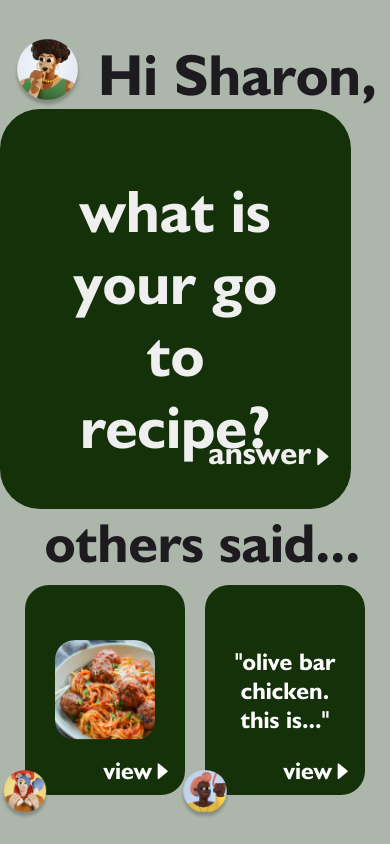
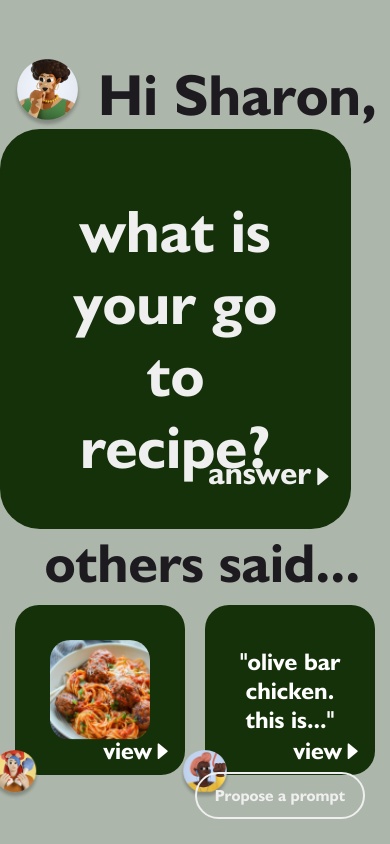
Before and after one commit to pusongqi/kin, a React Native app: screen / in a window 390 px wide. Built offline with nearby package versions, Linux system fonts and the light colour scheme.

Commit message:
thirdtaskprogress

```diff
--- a/App.js
+++ b/App.js
@@ -5,12 +5,14 @@ import React, { useState } from "react";
 import SmallCard from "./components/SmallCard";
 import HeaderTitle from "./components/HeaderTitle";
 import OthersSaidTitle from "./components/OthersSaidTitle";
+import SubmitPrompt from "./components/SubmitPrompt";
 
 export default function App() {
   const [simpleTaskInputInfo, setSimpleTaskInputInfo] = useState("");
   const [showSimpleTaskModal, setShowSimpleTaskModal] = useState(false);
   const [simpleTaskSubmission, setSipmleTaskSubmission] = useState(false);
   const [response, setIsShowingText] = useState(true);
+  const [submitPromptModal, setSubmitPromptModal] = useState(false);
 
 
 
@@ -37,6 +39,11 @@ export default function App() {
           user={require("./assets/images/PinkHairAvatar.png")}
         />
       </View>
+      <SubmitPrompt
+        submitPromptModal={submitPromptModal}
+        setSubmitPromptModal={setSubmitPromptModal}
+      />
+
     </View>
   );
 }
--- a/components/SmallCard.js
+++ b/components/SmallCard.js
@@ -39,8 +39,8 @@ export default function SmallCard({ textMessage, user, imageInput }) {
 
 const styles = StyleSheet.create({
   smallCard: {
-    width: 160,
-    height: 210,
+    width: 170,
+    height: 170,
     borderRadius: 24,
     backgroundColor: "#143109",
     margin: 10,
--- /dev/null
+++ b/components/SubmitPrompt.js
@@ -0,0 +1,88 @@
+import { StyleSheet, Image, Button, Pressable, Modal, TextInput } from "react-native";
+import { View, Text } from "react-native";
+import { useFonts } from 'expo-font';
+import XButton from "./XButton.js";
+
+export default function SubmitPrompt({
+    submitPromptModal,
+    setSubmitPromptModal,
+}) {
+    const [fontsLoaded] = useFonts({
+    'Humanist-Bold': require('../assets/fonts/Humanist-Bold.ttf'),
+    });
+
+    if (!fontsLoaded) {
+        return null;
+      }
+  return (
+    <View style={styles.buttonPosition}>
+
+        <Modal
+          visible={submitPromptModal}
+          transparent={true}
+        >
+            <View style={styles.testingBorder}>
+                <View style={styles.modalView}>
+
+                    <Pressable onPress={() => setSubmitPromptModal(false)}>
+                        <XButton/>
+                    </Pressable>
+                    <Text style={styles.submitPromptText}>Thank you for submitting a prompt! come back tomorrow to check if it’s been asked.</Text>
+                </View>
+            </View>
+        </Modal>
+      <Pressable
+        onPress={() => setSubmitPromptModal(true)}
+        style={styles.buttonOutline}>
+        <Text style={styles.buttonText}>Propose a prompt</Text>
+      </Pressable>
+    </View>
+  );
+}
+
+const styles = StyleSheet.create({
+
+  buttonOutline: {
+
+    borderRadius: 40, // Increased border-radius for a more rounded shape
+    borderWidth: 2,
+    borderColor: '#EFEFEF',
+    marginTop: 30,
+    paddingVertical: 12, // Adjust vertical padding for height
+    paddingHorizontal: 18, // Adjust horizontal padding for width
+    justifyContent: 'center',
+    alignItems: 'center',
+  },
+  buttonText: {
+    fontSize: 16,
+    color: "#EFEFEF",
+    fontFamily: "Humanist-Bold",
+  },
+  buttonPosition: {
+    position: "absolute",
+    right: 25,
+    bottom: 25,
+  },
+  testingBorder: {
+    flex: 1,
+    justifyContent: "center", //center vertically
+    alignItems: "center", //center horizontally
+  },
+  modalView: {
+    margin: 20,
+    backgroundColor: "#143109",
+    borderRadius: 20,
+    padding: 30,
+    alignItems: "center",
+    // elevation: 5,
+    width: "90%",
+    height: 562,
+  },
+  submitPromptText: {
+    fontSize: 25,
+    color: "#EFEFEF",
+    fontFamily: "Humanist-Bold",
+    textAlign: "center",
+  }
+
+});
```
